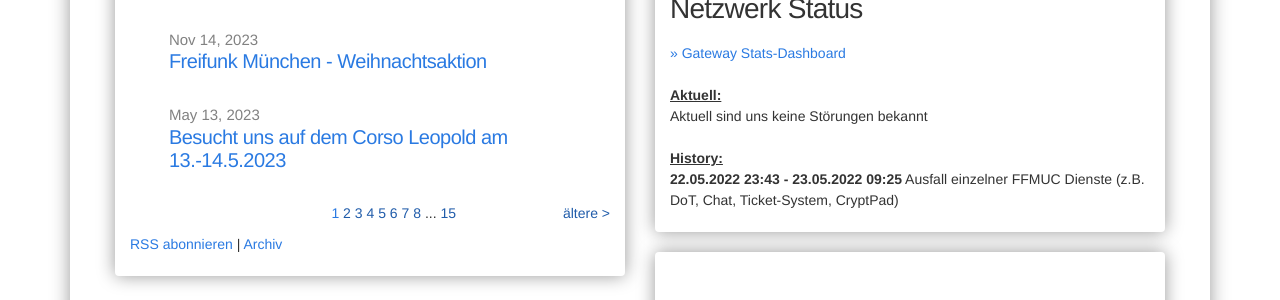
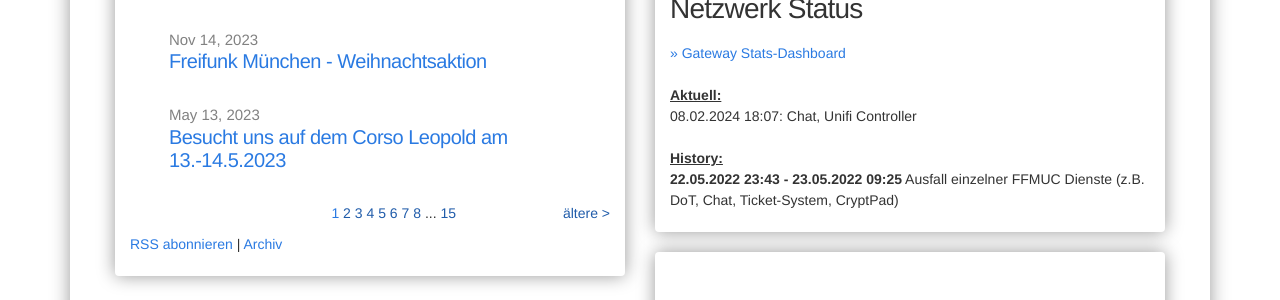
Before and after one commit to freifunkMUC/freifunkmuc.github.io, a Jekyll site: the page built from index.md, in a window 1280 px wide and 1362 px high. Shown: the part 579-879 px from the top of the window. Built offline with Jekyll 4.4.1, drawn with Linux system fonts in a browser that asks for light colours.

Commit message:
Update network-status.md

```diff
--- a/_includes/network-status.md
+++ b/_includes/network-status.md
@@ -2,7 +2,7 @@
 <a target='_blank' href="https://stats.ffmuc.net/d/kUoZ2DRWz/network-overview">>> Gateway Stats-Dashboard</a>
 <br>
 <br><u><b>Aktuell:</b></u>
-<br>Aktuell sind uns keine Störungen bekannt
+<br>08.02.2024 18:07: Chat, Unifi Controller
 <br>
 <br><u><b>History:</b></u>
 <br><b>22.05.2022 23:43 - 23.05.2022 09:25</b> Ausfall einzelner FFMUC Dienste (z.B. DoT, Chat, Ticket-System, CryptPad)
```
